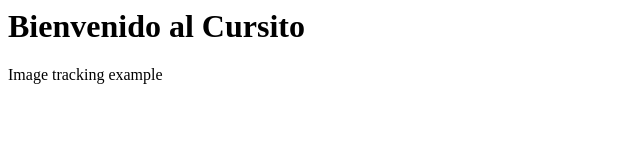
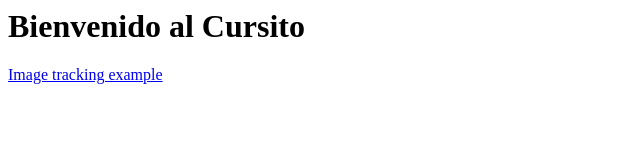
Before and after one commit to naomitorres/cursito_ar, a plain HTML site: page index.html in a window 1280 px wide. Shown: the whole page, without its empty margins (0-640 px from the left). Drawn offline with Linux system fonts and the light colour scheme.

Commit message:
Update index.html

```diff
--- a/index.html
+++ b/index.html
@@ -4,6 +4,6 @@
   </head>
   <body>
     <h1>Bienvenido al Cursito </h1>
-    <a ref="./image-tracking-example/index.html">Image tracking example</a>
+    <a href="./image-tracking-example/index.html">Image tracking example</a>
       </body>
 </html>
```
